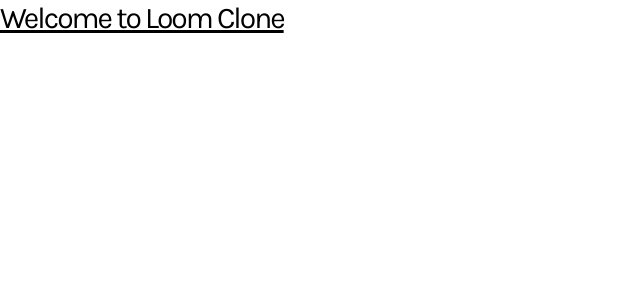
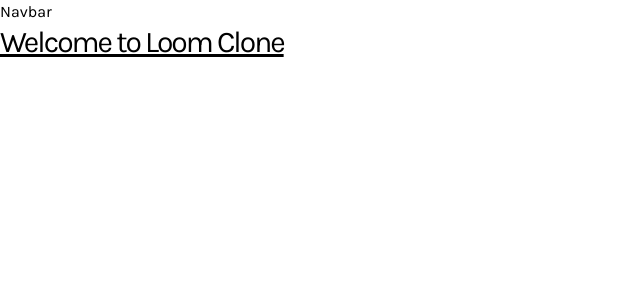
Before and after one commit to KaziAmin110/video_sharing, a Next.js app: page / in a window 1280 px wide. Shown: the top 300 px of the page, without its empty margins (0-640 px from the left). Built offline with nearby package versions, Linux system fonts and the light colour scheme.

Commit message:
Added Navbar and Auth Routes

```diff
--- /dev/null
+++ b/app/(auth)/sign-in/page.tsx
@@ -0,0 +1,9 @@
+import React from 'react'
+
+const Page = () => {
+  return (
+    <div>Auth Page</div>
+  )
+}
+
+export default Page
--- /dev/null
+++ b/app/(root)/layout.tsx
@@ -0,0 +1,13 @@
+import { ReactNode } from "react";
+import Navbar from "@/components/Navbar";
+
+const Layout = ({children}: {children: ReactNode}) => {
+  return (
+    <div>
+        <Navbar />
+        {children}
+    </div>
+  )
+}
+
+export default Layout
--- /dev/null
+++ b/components/Navbar.tsx
@@ -0,0 +1,7 @@
+const Navbar = () => {
+  return (
+    <div>Navbar</div>
+  )
+}
+
+export default Navbar
```
Also changed, not shown: app/(root)/page.tsx (renamed from app/page.tsx).
